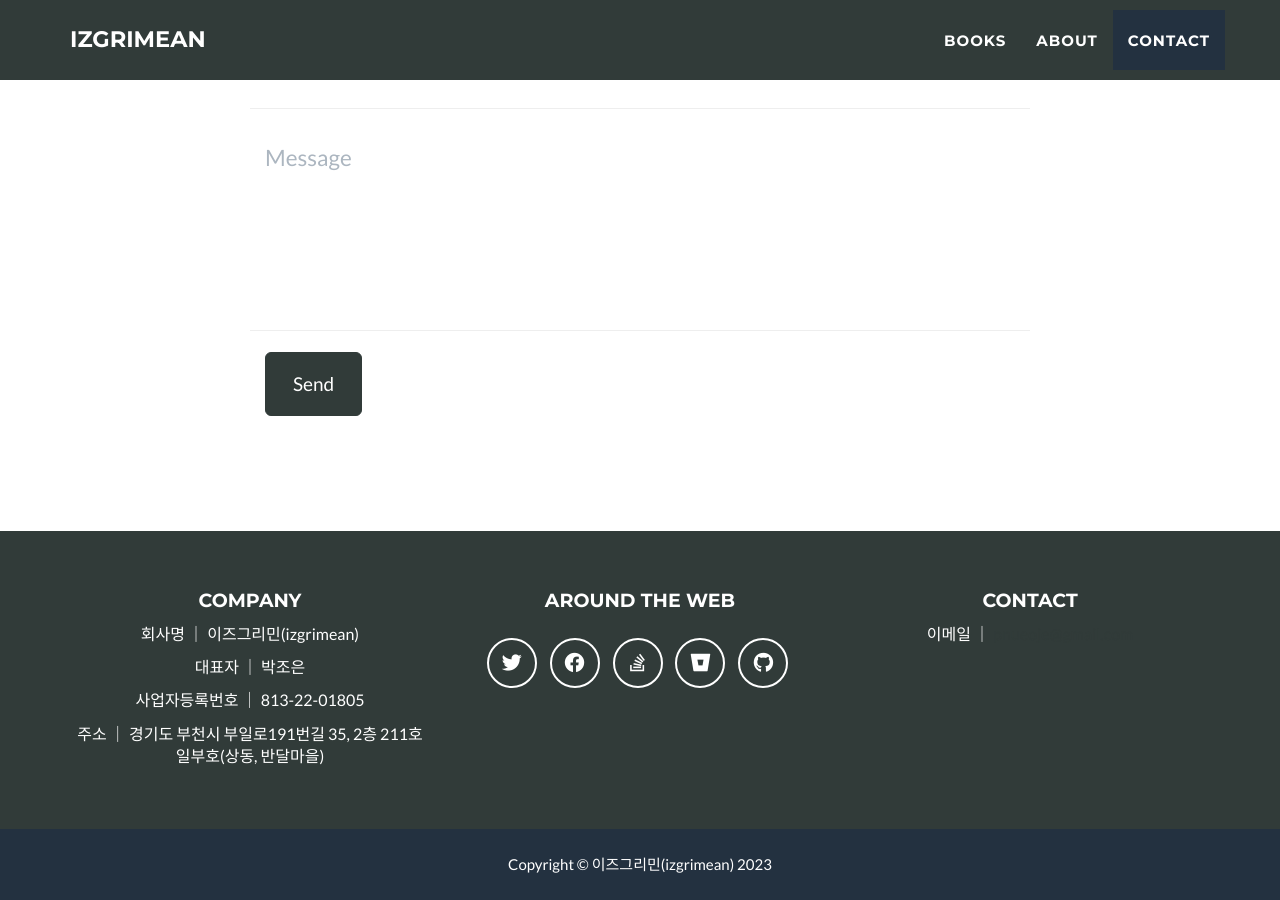
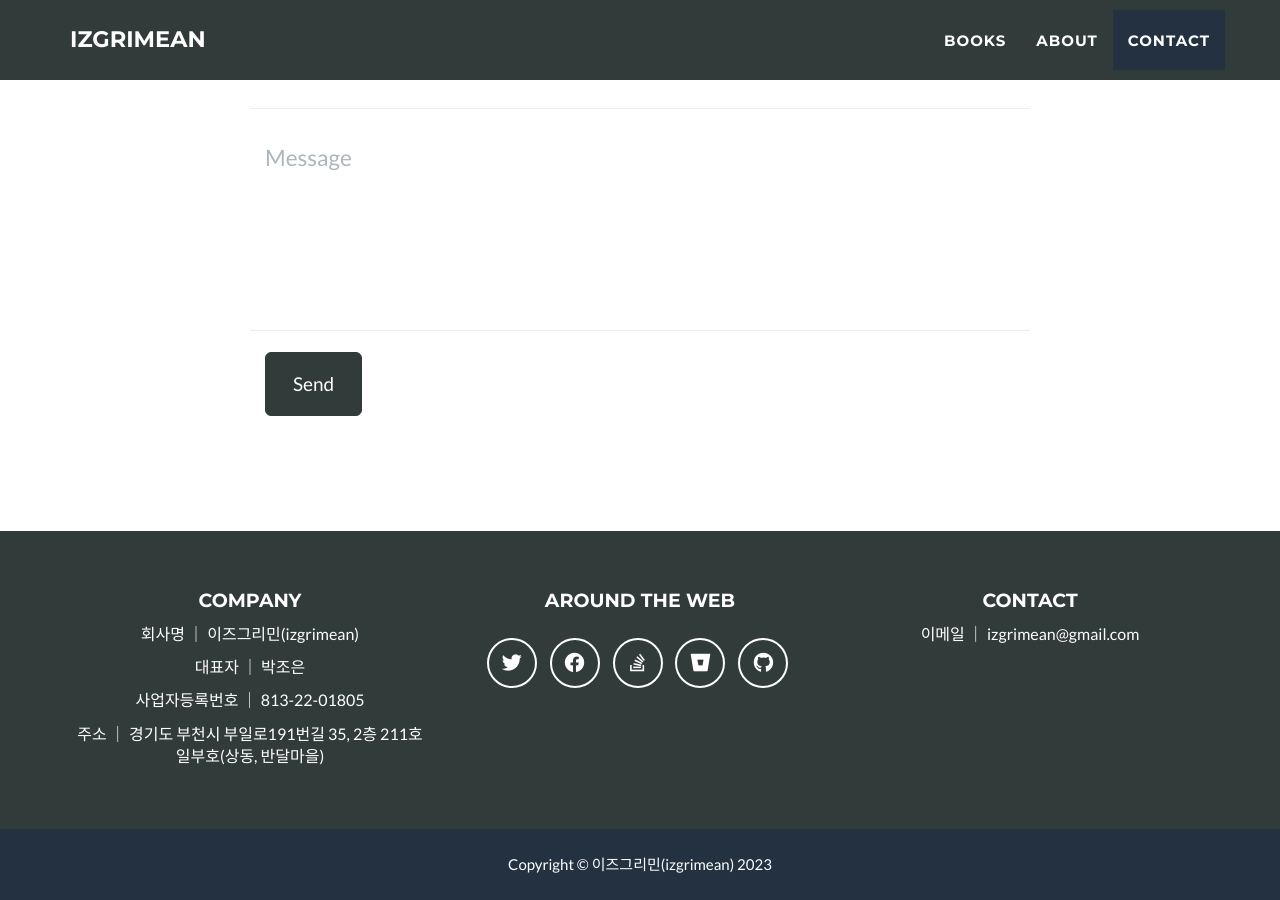
Before and after one commit to izgrimean/izgrimean.github.io, a Jekyll site: the page built from _posts/2014-07-18-project-1.markdown, in a window 1280 px wide and 900 px high, scrolled down 2211 px. Built offline with Jekyll 4.4.1, drawn with Linux system fonts in a browser that asks for light colours.

Commit message:
Update footer.html

```diff
--- a/_includes/footer.html
+++ b/_includes/footer.html
@@ -35,7 +35,7 @@
           <!-- <h4>{{ site.footer.credits }}</h4>
           <p>{{ site.credits }}</p> (24.05.24) -->
           <h4>Contact</h4>
-          <p style="color: white; font-size: 12pt;">이메일 ｜ <a href="mailto:pnueoje@gmail.com">pnueoje@gmail.com</a></p>
+          <p style="color: white; font-size: 12pt;">이메일 ｜ <a href="mailto:izgrimean@gmail.com"><span style="color: white;">izgrimean@gmail.com</span></a></p>
 
         </div>
       </div>
```
